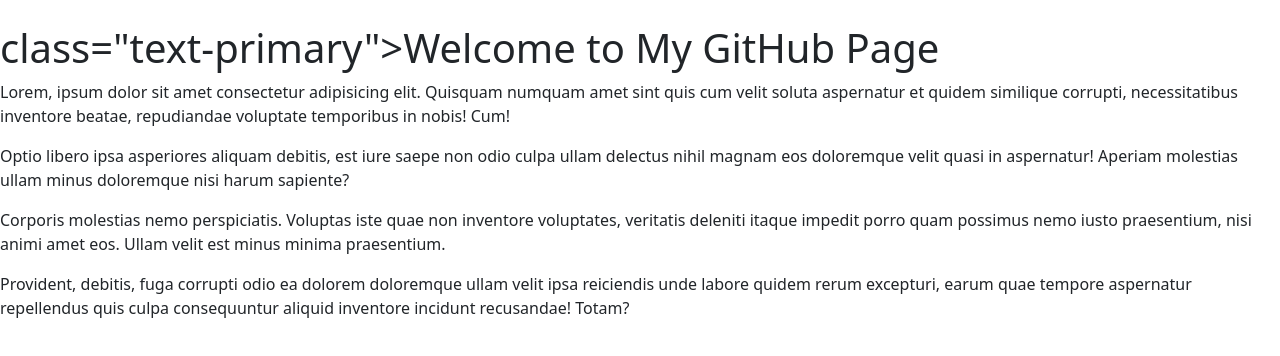
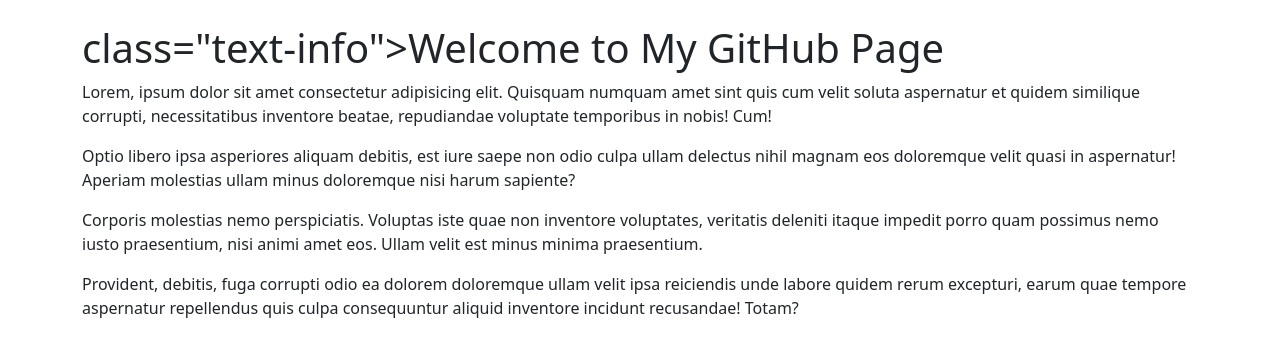
Before and after one commit to MichaelWCollier/michaelwcollier.github.io, a plain HTML site: page test.html in a window 1280 px wide. Drawn offline with nearby package versions, Linux system fonts and the light colour scheme.

Commit message:
class error

```diff
--- a/test.html
+++ b/test.html
@@ -8,8 +8,8 @@
     <title>GitHub Pages</title>
 </head>
 <body>
-    <main class="conatainer mt-4">
-        <h1> class="text-primary">Welcome to My GitHub Page</h1>
+    <main class="container mt-4">
+        <h1> class="text-info">Welcome to My GitHub Page</h1>
         <p>Lorem, ipsum dolor sit amet consectetur adipisicing elit. Quisquam numquam amet sint quis cum velit soluta aspernatur et quidem similique corrupti, necessitatibus inventore beatae, repudiandae voluptate temporibus in nobis! Cum!</p>
         <p>Optio libero ipsa asperiores aliquam debitis, est iure saepe non odio culpa ullam delectus nihil magnam eos doloremque velit quasi in aspernatur! Aperiam molestias ullam minus doloremque nisi harum sapiente?</p>
         <p>Corporis molestias nemo perspiciatis. Voluptas iste quae non inventore voluptates, veritatis deleniti itaque impedit porro quam possimus nemo iusto praesentium, nisi animi amet eos. Ullam velit est minus minima praesentium.</p>
```
